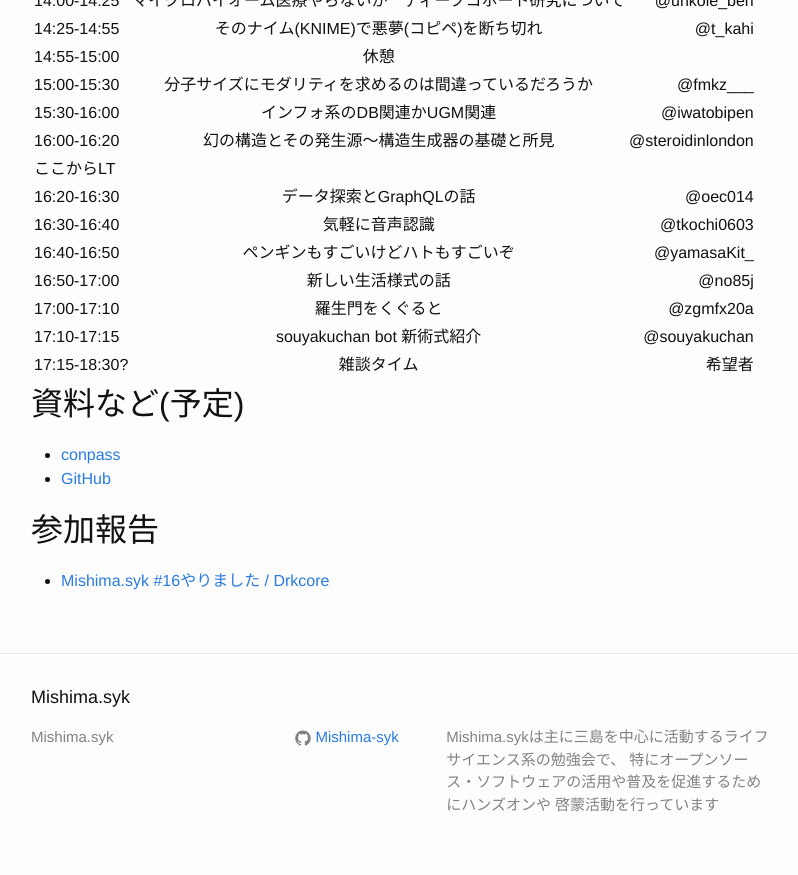
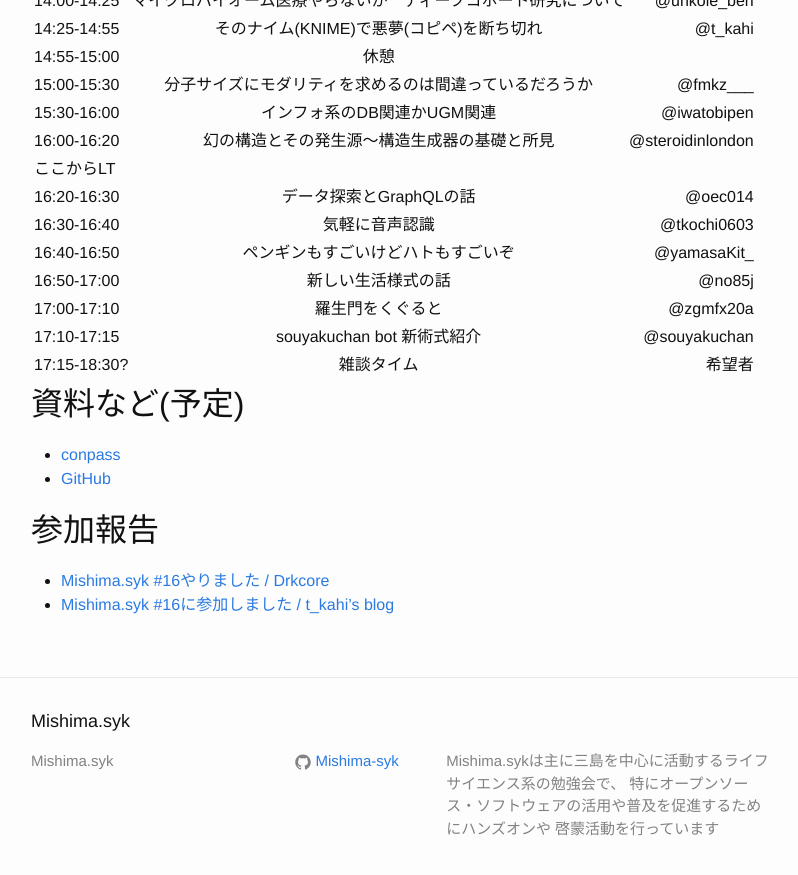
Before and after one commit to Mishima-syk/Mishima-syk.github.io, a Jekyll site: the page built from _posts/2020-10-18-online.markdown, in a window 1280 px wide and 900 px high, scrolled down 1279 px. Shown: the top 875 px of the window, without its empty margins (239-1037 px from the left). Built offline with Jekyll 4.4.1, drawn with Linux system fonts in a browser that asks for light colours.

Commit message:
Add blog

```diff
--- a/_posts/2020-10-18-online.markdown
+++ b/_posts/2020-10-18-online.markdown
@@ -69,3 +69,4 @@ categories: mishimasyk
 ## 参加報告
 
 - [Mishima.syk #16やりました / Drkcore](http://blog.kzfmix.com/entry/1606601352)
+- [Mishima.syk #16に参加しました / t_kahi’s blog](https://www.t-kahi.com/entry/2020/11/29/192633)
```
